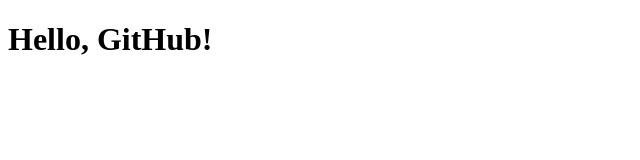
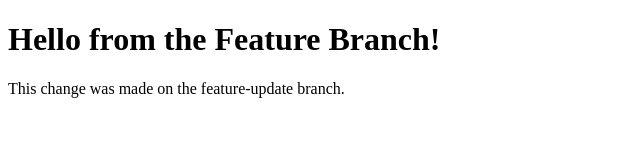
Before and after one commit to ShreyanshSrivastava01/Project_Vertex, a plain HTML site: page index.html in a window 1280 px wide. Shown: the whole page, without its empty margins (0-640 px from the left). Drawn offline with Linux system fonts and the light colour scheme.

Commit message:
Update heading and add paragraph on feature branch

```diff
--- a/index.html
+++ b/index.html
@@ -1,5 +1,7 @@
 <!DOCTYPE html>
 <html>
 <head><title>My First Repo</title> </head>
-<body><h1>Hello, GitHub!</h1> </body>
+<body> <h1>Hello from the Feature Branch!</h1>
+<p>This change was made on the feature-update branch.</p>
+</body>
 </html>
```
